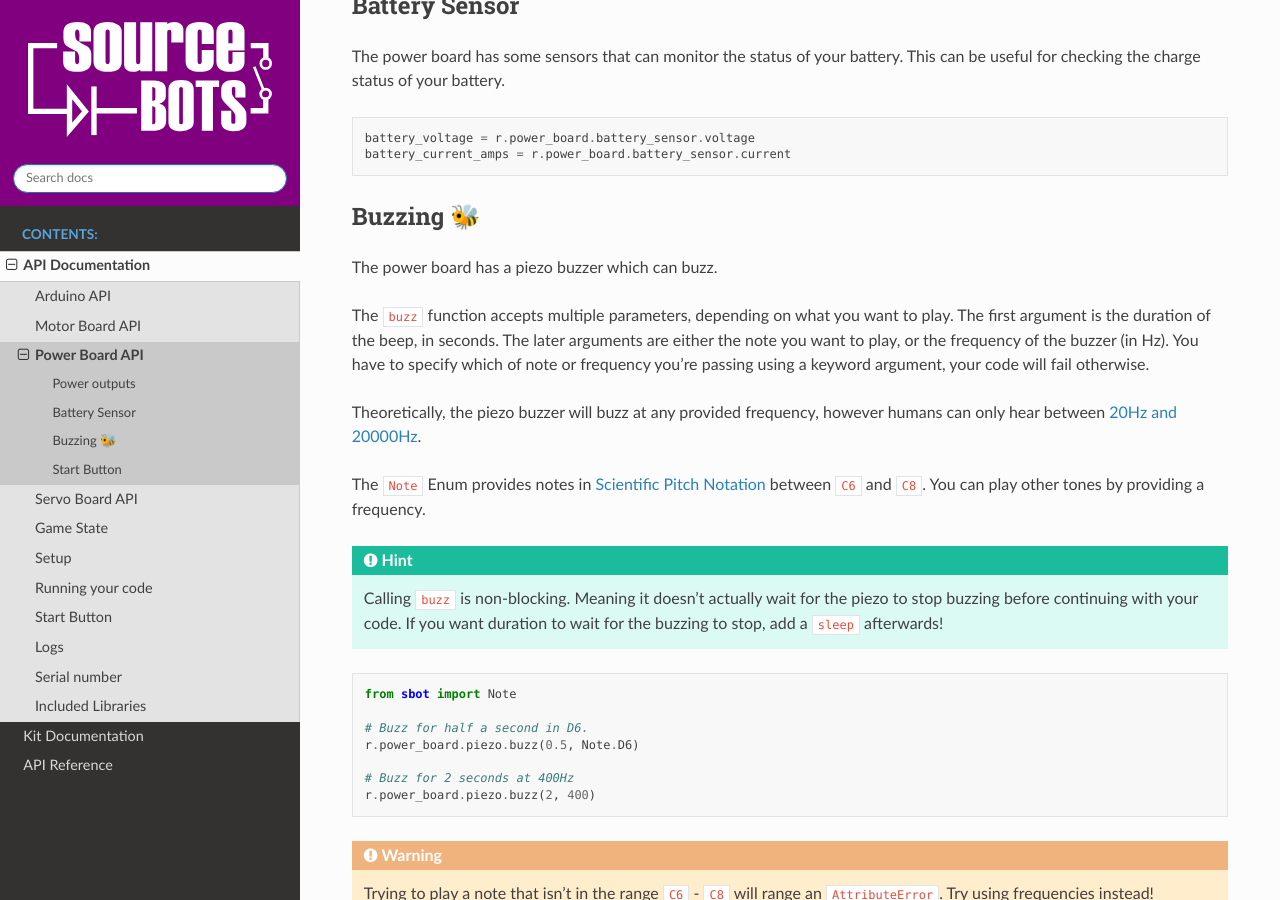
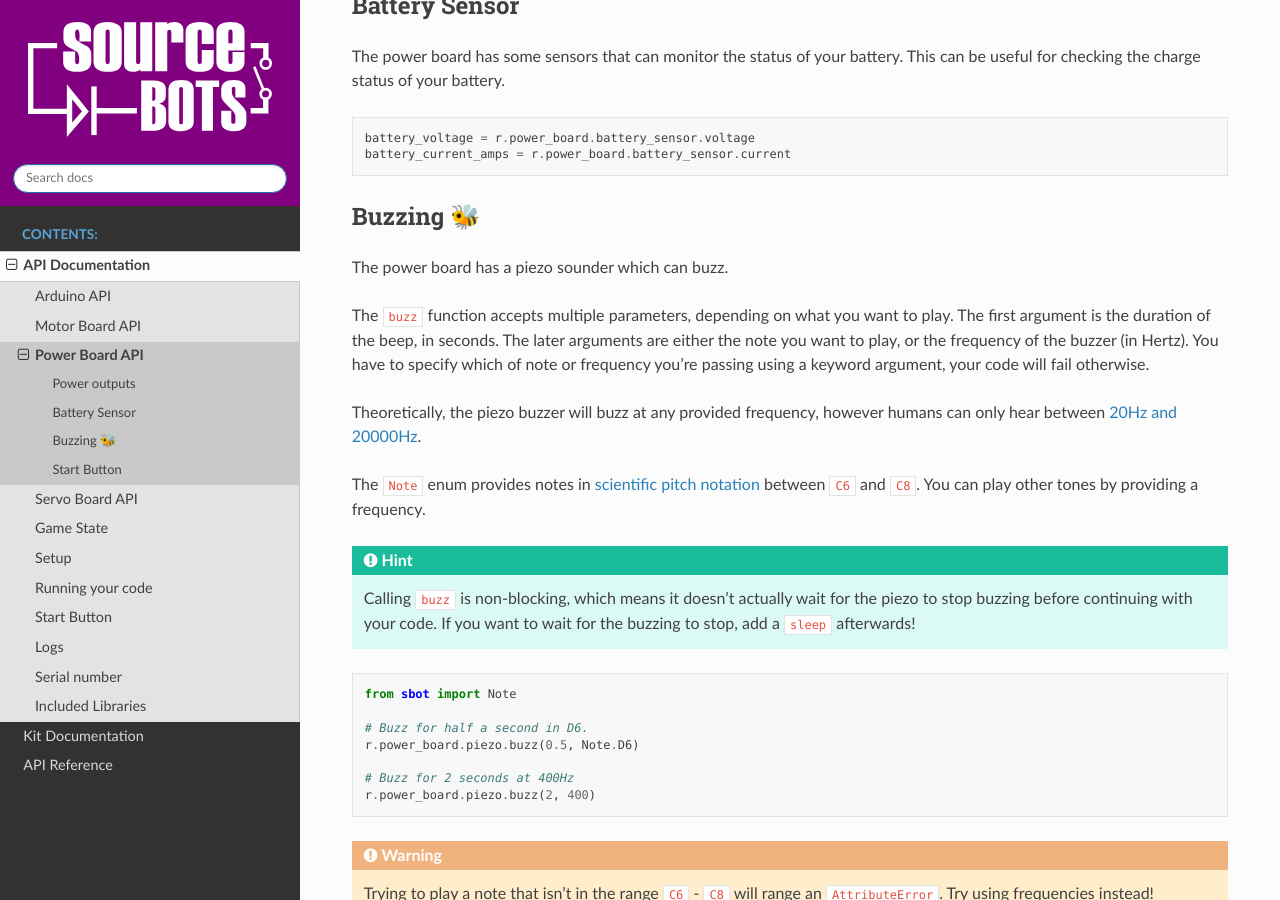
Before and after one commit to sourcebots/sbot, a Sphinx documentation site: the page built from docs/source/api/power-board.rst, in a window 1280 px wide and 900 px high, scrolled down 1057 px. Built offline with Sphinx 7.4.7 and the Read the Docs theme 2.0.0, drawn with Linux system fonts in a browser that asks for light colours.

Commit message:
Fix lots of minor issues in docs
Co-Authored-By: Kier Davis <me@kierdavis.com>

```diff
--- a/docs/source/api/power-board.rst
+++ b/docs/source/api/power-board.rst
@@ -11,7 +11,7 @@ the ``Robot`` object.
 Power outputs
 -------------
 
-The six outputs of the power board are grouped together as ``power_board.outputs``
+The six outputs of the power board are grouped together as ``power_board.outputs``.
 
 The power board’s six outputs can be turned on and off using the
 ``power_on`` and ``power_off`` functions of the group respectively.
@@ -60,12 +60,12 @@ This can be useful for checking the charge status of your battery.
 Buzzing 🐝
 --------
 
-The power board has a piezo buzzer which can buzz.
+The power board has a piezo sounder which can buzz.
 
 The ``buzz`` function accepts multiple parameters, depending on what you
 want to play. The first argument is the duration of the beep, in
 seconds. The later arguments are either the note you want to play, or
-the frequency of the buzzer (in Hz). You have to specify which of note
+the frequency of the buzzer (in Hertz). You have to specify which of note
 or frequency you’re passing using a keyword argument, your code will
 fail otherwise.
 
@@ -73,13 +73,13 @@ Theoretically, the piezo buzzer will buzz at any provided frequency,
 however humans can only hear between `20Hz and
 20000Hz <https://en.wikipedia.org/wiki/Hearing_range#Humans>`__.
 
-The ``Note`` Enum provides notes in `Scientific Pitch Notation
+The ``Note`` enum provides notes in `scientific pitch notation
 <https://en.wikipedia.org/wiki/Scientific_pitch_notation>`__ between
 ``C6`` and ``C8``. You can play other tones by providing a frequency.
 
-.. Hint:: Calling ``buzz`` is non-blocking. Meaning it doesn’t
+.. Hint:: Calling ``buzz`` is non-blocking, which means it doesn’t
    actually wait for the piezo to stop buzzing before continuing with your
-   code. If you want duration to wait for the buzzing to stop, add a
+   code. If you want to wait for the buzzing to stop, add a
    ``sleep`` afterwards!
 
 .. code:: python
--- a/docs/source/api/servo-board.rst
+++ b/docs/source/api/servo-board.rst
@@ -15,7 +15,7 @@ the ``Robot`` object.
    my_servo_board = r.servo_board
 
 This board object has an array containing the servos connected to it,
-which can be accessed as ``servo[0]``, ``servo[1]``, ``servo[2]``, etc.
+which can be accessed as ``servos[0]``, ``servos[1]``, ``servos[2]``, etc.
 The servo board is labelled so you know which servo is which.
 
 .. Hint:: Remember that arrays start counting at 0.
```
Also changed, not shown: docs/source/api/motor-board.rst (+6 -5 lines).
